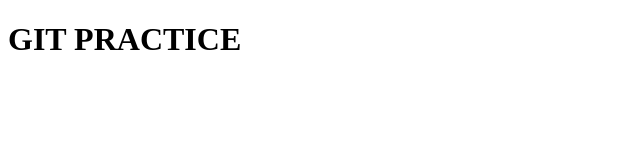
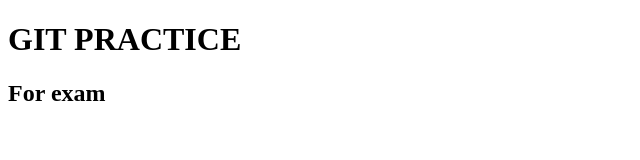
Before and after one commit to anshikagoel-0206/mygit, a plain HTML site: page index.html in a window 1280 px wide. Shown: the whole page, without its empty margins (0-640 px from the left). Drawn offline with Linux system fonts and the light colour scheme.

Commit message:
changed index file

```diff
--- a/index.html
+++ b/index.html
@@ -4,5 +4,6 @@
     <meta charset="UTF-8">
     <meta name="viewport" content="width=device-width, initial-scale=1.0">
     <h1>GIT PRACTICE</h1>
+    <h2>For exam</h2>
 </head>
 <body>
```
